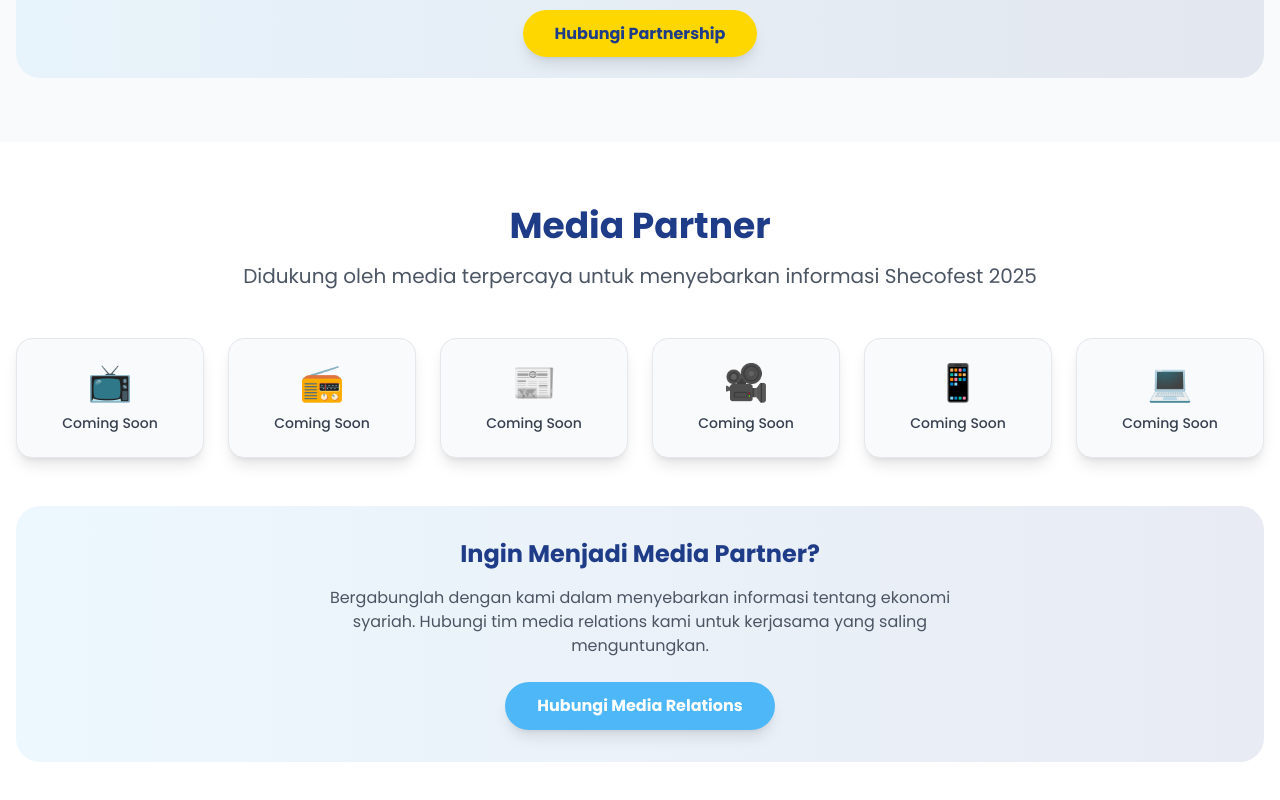
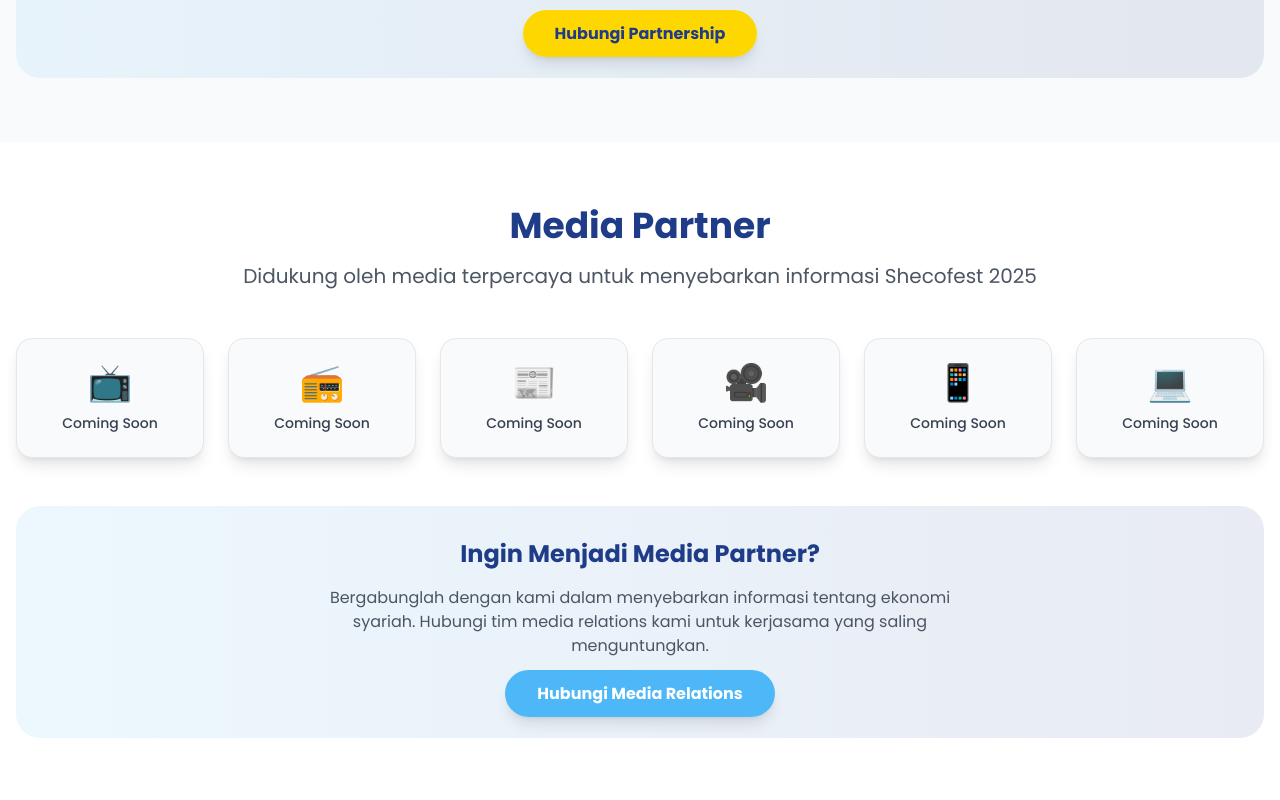
Before and after one commit to Blockhore/Shecofest, a React (Vite) app: page / in a window 1280 px wide. Shown: the part 2773-3573 px from the top of the page. Built offline with nearby package versions, Linux system fonts and the light colour scheme.

Commit message:
Update MediaPartner.tsx

```diff
--- a/src/components/MediaPartner.tsx
+++ b/src/components/MediaPartner.tsx
@@ -47,9 +47,12 @@ const MediaPartnerSection: React.FC = () => {
               Bergabunglah dengan kami dalam menyebarkan informasi tentang ekonomi syariah.
               Hubungi tim media relations kami untuk kerjasama yang saling menguntungkan.
             </p>
-            <button className="bg-[#4DB7F7] text-white px-8 py-3 rounded-full font-bold hover:bg-[#1F3C88] transform hover:scale-105 transition-all duration-300 shadow-lg">
+            <a
+              href="mailto:partnership@shecofest.com?subject=Partnership Inquiry - Shecofest 2025&body=Halo Tim Partnership Shecofest,%0D%0A%0D%0ASaya tertarik untuk menjadi sponsor/partner dalam acara Shecofest 2025. Mohon informasi lebih lanjut mengenai paket sponsorship yang tersedia.%0D%0A%0D%0ATerima kasih."
+              className="bg-[#4DB7F7] text-white px-8 py-3 rounded-full font-bold hover:bg-[#1F3C88] transform hover:scale-105 transition-all duration-300 shadow-lg"
+              >
               Hubungi Media Relations
-            </button>
+            </a>
           </div>
         </div>
       </div>
```
